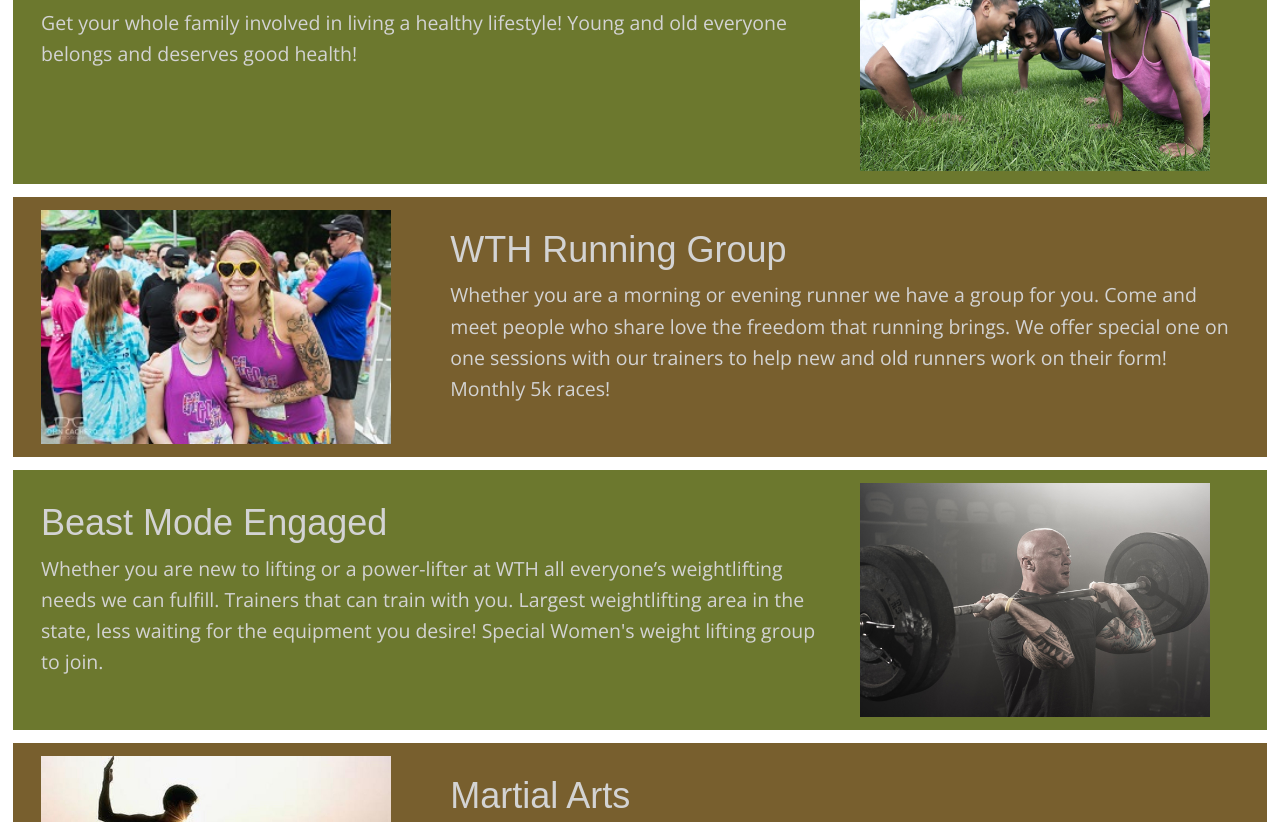
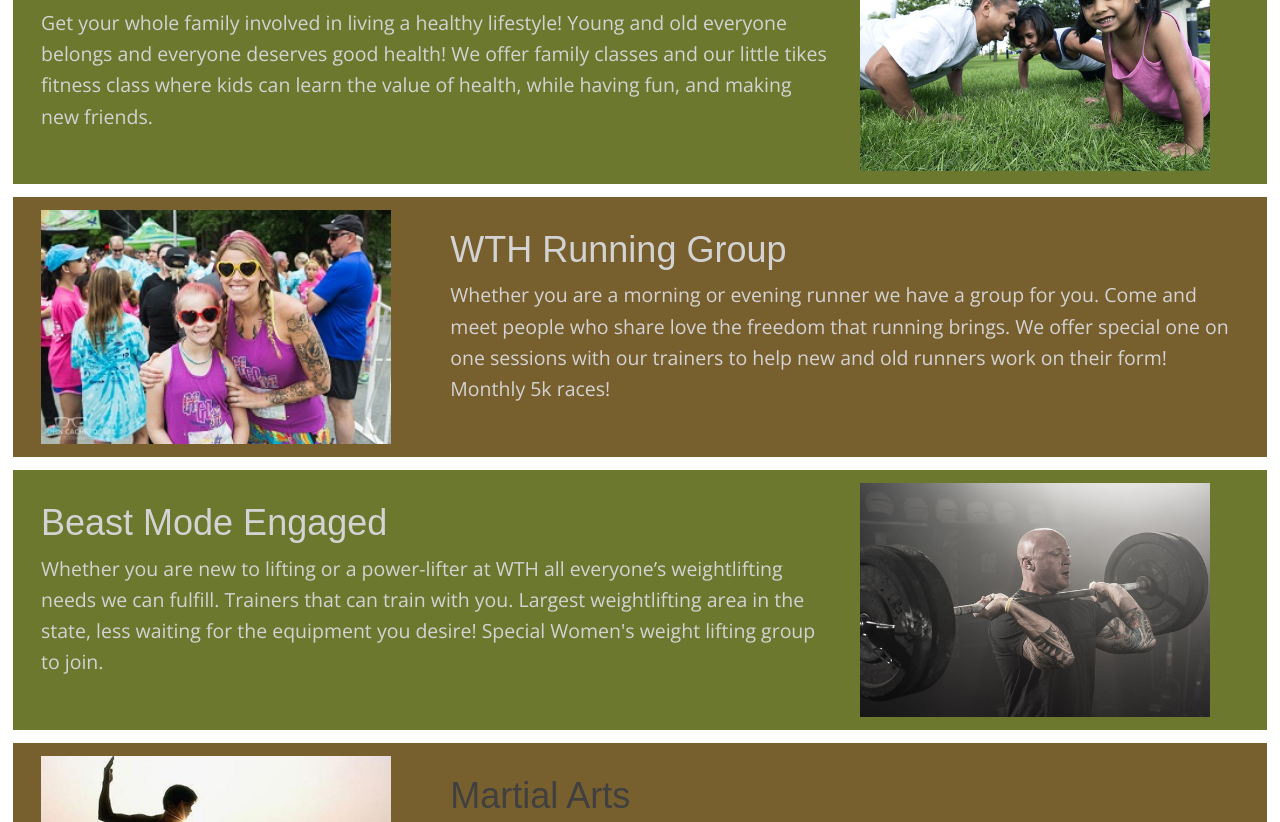
Before and after one commit to WhiskeyTangoHealth/WhiskeyTangoHealth, a plain HTML site: page fit.html in a window 1280 px wide. Shown: the part 499-1321 px from the top of the page. Drawn offline with nearby package versions, Linux system fonts and the light colour scheme.

Commit message:
Added to Family Section added link to Aikido
Added an href element to connect martial art section with Aikido page. Cleaned up code that I missed when removing JavaScript earlier also

```diff
--- a/fit.html
+++ b/fit.html
@@ -80,7 +80,7 @@
 	<div class="container-fluid row" style= "background: #6c782e; padding: 1em; margin:1em;">
 		<div class="col-md-8">
 			<h1 style="font-family: 'Anton', sans-serif; color: #d3d3d3;">Family Fitness</h1>
-			<p style="font-size: 1.5em; color: #d3d3d3">Get your whole family involved in living a healthy lifestyle! Young and old everyone belongs and deserves good health!</p>
+			<p style="font-size: 1.5em; color: #d3d3d3">Get your whole family involved in living a healthy lifestyle! Young and old everyone belongs and everyone deserves good health! We offer family classes and our little tikes fitness class where kids can learn the value of health, while having fun, and making new friends.</p>
 		</div>
 		<div class="col-md-4">
 			<img src="img/h4.jpg" width="350" alt= "Fitness Family">
@@ -113,7 +113,7 @@
 			<img src="img/martial.jpg" width="350" alt="Martial Arts">
 		</div>
 		<div class="col-md-8">
-			<h1 style="font-family: 'Anton', sans-serif; color: #d3d3d3;">Martial Arts</h1>
+			<h1 style="font-family: 'Anton', sans-serif; color: #d3d3d3;"><a href="aikido.html" title="">Martial Arts</a></h1>
 			<p style="font-size: 1.5em; color: #d3d3d3">Come join us and learn Aikido! Our instructor has over 20 years of experience! This class has something for everyone!</p>
 		</div>
 	</div>
@@ -152,13 +152,7 @@
         </fieldset>
 		</form>
 
-	<div>
-
-
-	</div>
-
-
-    <footer class="site-footer">
+	  <footer class="site-footer">
         <div class="container">
             <div class="row">
                 <div class="col-md-3 col-sm-6 col-xs-12 fbox">
```
